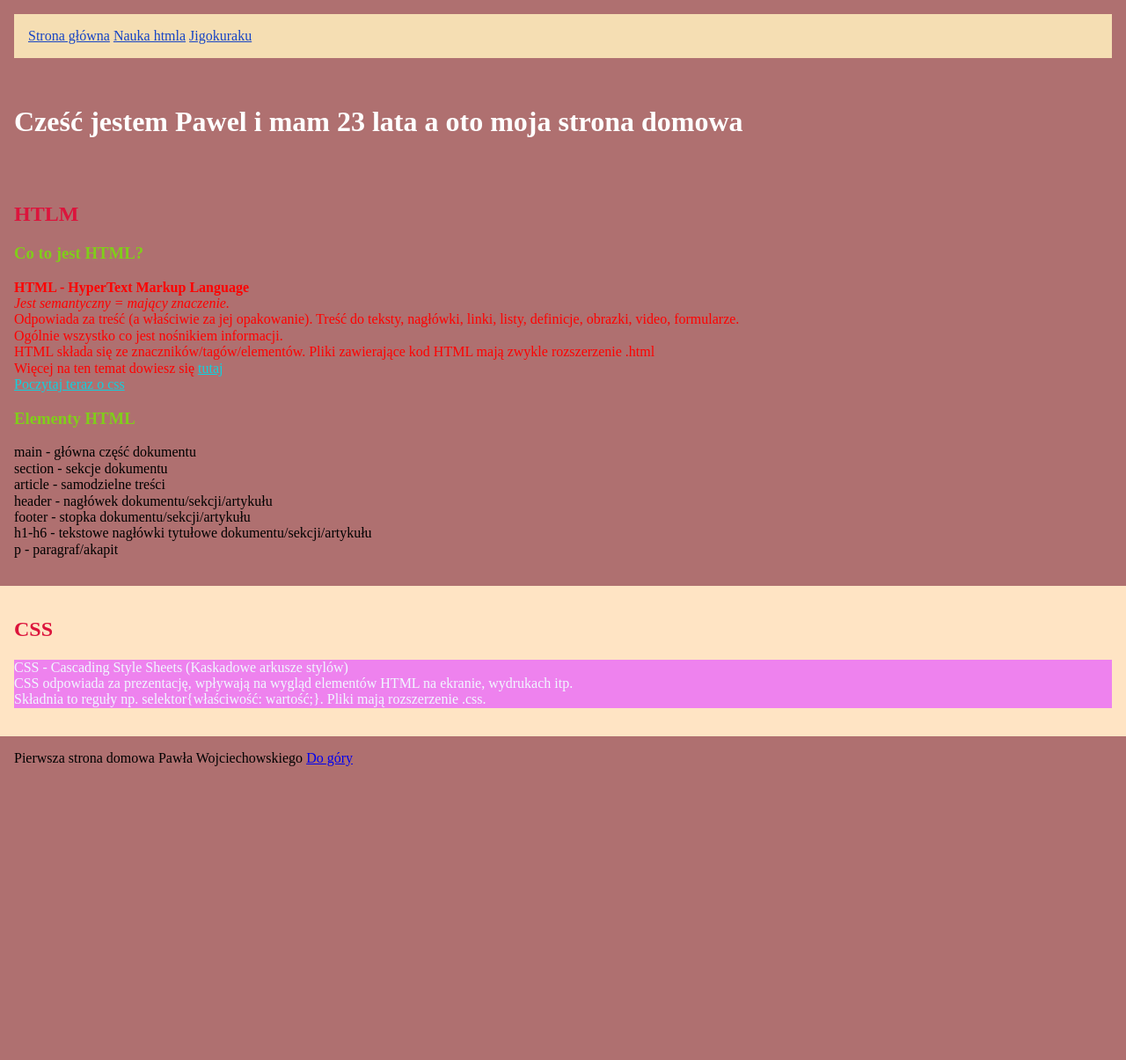
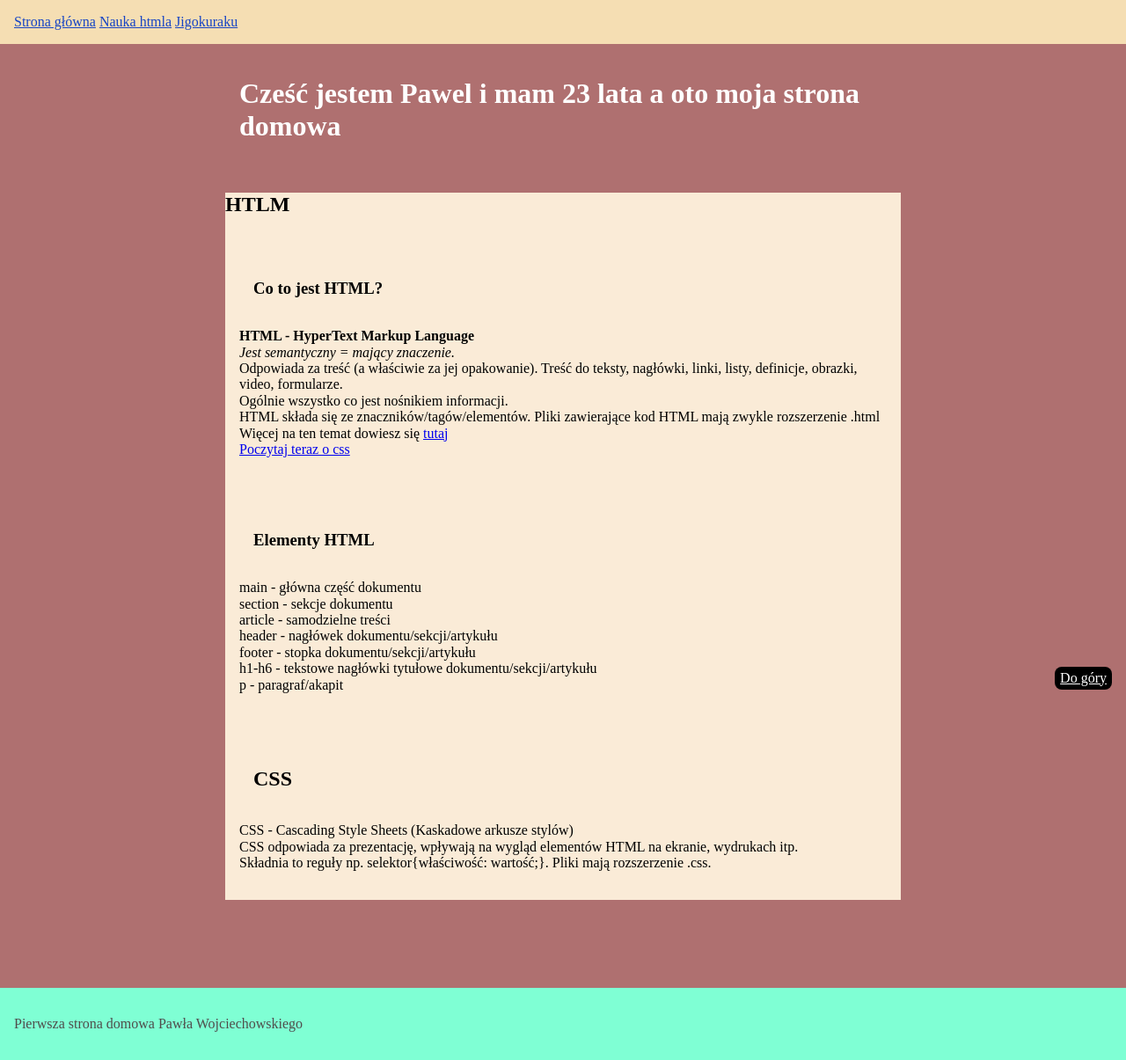
Before and after one commit to pawelwojciechowski00/homepage, a plain HTML site: page index.html in a window 1280 px wide. Shown: the whole page at 88% size. Before the commit the page ends 887 px from the top, so only its background shows below. Drawn offline with Linux system fonts and the light colour scheme.

Commit message:
homework from week 4 update

```diff
--- a/index.html
+++ b/index.html
@@ -10,7 +10,7 @@
 </head>
 
 <body>
-	<header>
+	<header class="header">
 		<nav class="navigation">
 			<a class="navigation__link" href="index.html">Strona główna</a>
 			<a class="navigation__link" href="nauka-html.html">Nauka htmla</a>
@@ -22,10 +22,10 @@
 			<h1 class="page-header__heading page-header__heading--js">Notatnik do kursu WTF: Co ten Frontend</h1>
 		</header>
 
-		<section>
-			<h2>HTLM</h2>
-			<article>
-				<h3>Co to jest HTML?</h3>
+		<section class="section">
+			<h2 class="section_header">HTLM</h2>
+			<article class="my-article">
+				<h3 class="my-article__header">Co to jest HTML?</h3>
 				<p class="czerwony"><strong>HTML - HyperText Markup Language</strong> <br>
 					<em>Jest semantyczny = mający znaczenie.</em> <br>
 					Odpowiada za treść (a właściwie za jej opakowanie). Treść do teksty, nagłówki, linki, listy,
@@ -40,8 +40,8 @@
 				</p>
 			</article>
 
-			<article>
-				<h3>Elementy HTML</h3>
+			<article class="my-article">
+				<h3 class="my-article__header">Elementy HTML</h3>
 				<p>main - główna część dokumentu <br>
 					section - sekcje dokumentu <br>
 					article - samodzielne treści <br>
@@ -52,9 +52,9 @@
 			</article>
 		</section>
 
-		<section id="css">
-			<article class="my-class">
-				<h2>CSS</h2>
+		<section class="section" id="css">
+			<article class="my-article">
+				<h2 class="my-article__header">CSS</h2>
 				<p>CSS - Cascading Style Sheets (Kaskadowe arkusze stylów) <br>
 					CSS odpowiada za prezentację, wpływają na wygląd elementów HTML na ekranie, wydrukach itp. <br>
 					Składnia
@@ -67,8 +67,9 @@
 
 	</main>
 
-	<footer>
-		Pierwsza strona domowa Pawła Wojciechowskiego <a href="#top">Do góry</a>
+	<footer class="footer">
+		<p class="footer__content">Pierwsza strona domowa Pawła Wojciechowskiego <a class="footer__top-link"
+				href="#top">Do góry</a></p>
 	</footer>
 
 	<script defer src="main.js"></script>
--- a/style.css
+++ b/style.css
@@ -2,33 +2,30 @@ body {
     background-color: #af7070;
 }
 
-h3 {
-    color: #80ce1a;
+main {
+    max-width: 768px;
+    margin: 0 auto;
 }
 
-h2 {
-    color: crimson;
+.header {
+    position: sticky;
+    top: 0;
 }
 
-section {
+.section {
+    background-color: antiquewhite;
+}
+
+.section__header {
     padding: 16px;
 }
 
-.czerwony {
-    color: red;
+.my-article {
+    padding: 16px;
 }
 
-#css {
-    background-color: bisque;
-}
-
-section a {
-    color: rgb(15, 209, 223);
-}
-
-.my-class p {
-    background: violet;
-    color: aliceblue;
+.my-article__header {
+    padding: 16px;
 }
 
 .episodesRecenzion {
@@ -54,12 +51,25 @@ section a {
     color: #1644c5;
 }
 
-header {
+.footer {
+    background-color: aquamarine;
     padding: 16px;
+    margin-top: 100px;
 }
 
-footer {
-    padding: 16px;
+.footer__content {
+    color: rgb(80, 76, 76);
+}
+
+.footer__top-link {
+    position: fixed;
+    bottom: 16px;
+    right: 16px;
+    color: white;
+    padding: 4px 6px;
+    background: black;
+    display: block;
+    border-radius: 8px;
 }
 
 .box {
@@ -76,3 +86,7 @@ footer {
     width: 400px;
     text-align: center;
 }
+
+.page-header {
+    padding: 16px;
+}
```
Also changed, not shown: jigokuraku.html (+12 -3 lines), nauka-html.html (+8 -7 lines).
